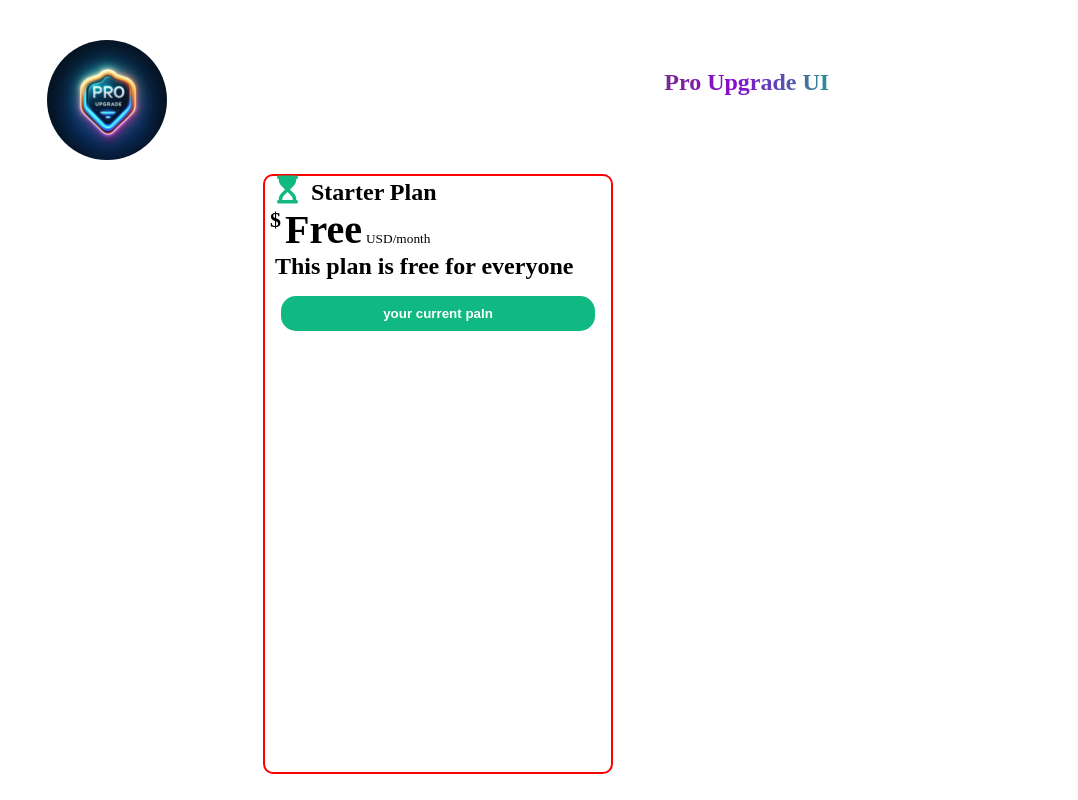
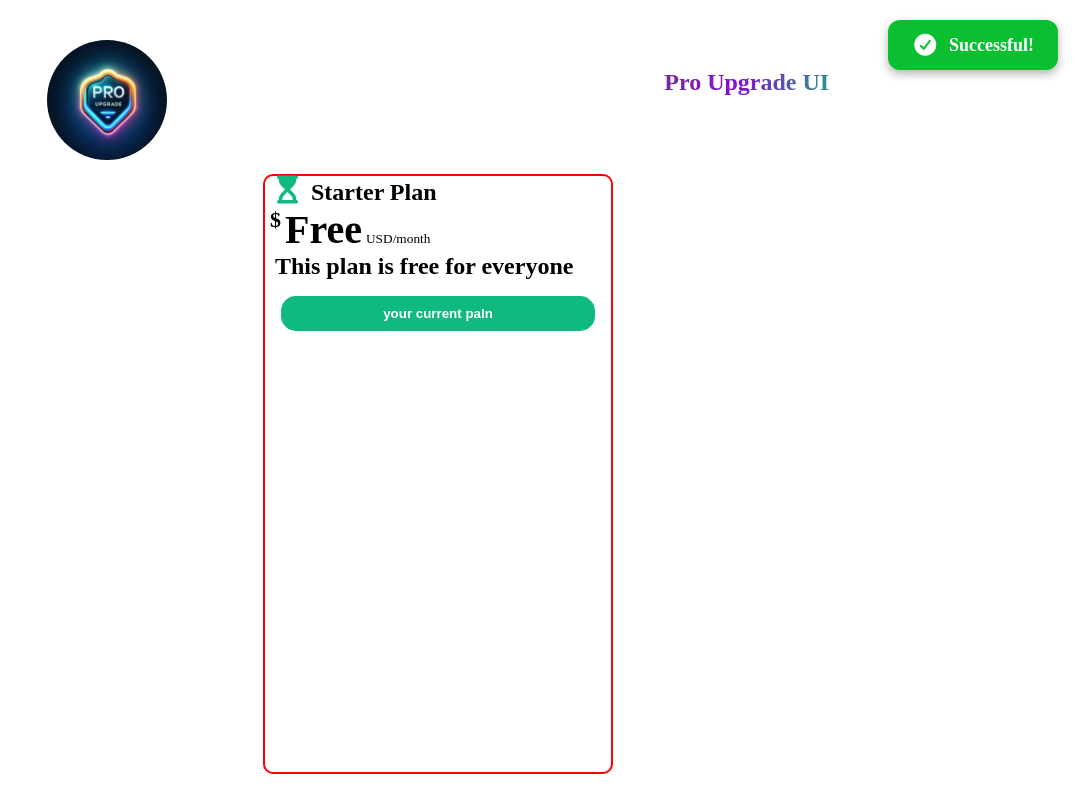
Before and after one commit to HasibCoderLab/pro-upgrade-ui-clone, a plain HTML site: page index.html in a window 1280 px wide. Both pictures are taken after a click on the button "your current paln". Shown: the top 800 px of the page, without its empty margins (202-1280 px from the left). Drawn offline with Linux system fonts and the light colour scheme.

Commit message:
update 'CSS & Js '

```diff
--- a/script.js
+++ b/script.js
@@ -0,0 +1,14 @@
+//  select  all button
+const buttons = document.querySelectorAll(".btn button");
+const popup = document.getElementById("successPopup")
+
+// click event
+buttons.forEach(btn => {
+    btn.addEventListener("click" , () =>{
+        popup.classList.add("show");
+        setTimeout(() => {
+popup.classList.remove("show");
+        },3000);
+    });
+});
+// console.log(show);
--- a/style.css
+++ b/style.css
@@ -102,7 +102,7 @@ img:hover {
 }
 
 .box i:hover {
-    transform: scale(1.3);
+    transform: scale(1.3) rotate(360deg);
     filter: drop-shadow(0 0 8px currentColor)
 }
 
@@ -238,12 +238,18 @@ transition: right 0.6s  ease;
 font-size: 18px;
 z-index: 1000;
 }
-.popup .show{
+.popup.show{
     right : 20px;
-}
-.popup-content i p {
-    display: inline-block;
 }
 .popup i{
     font-size: 22px;
 }
+.popup-content{
+    display: flex;
+    align-items: center;
+    gap: 10px;
+}
+.popup-content p {
+    margin: 0;             /* remove extra margin */
+    font-weight: bold;
+}
```
